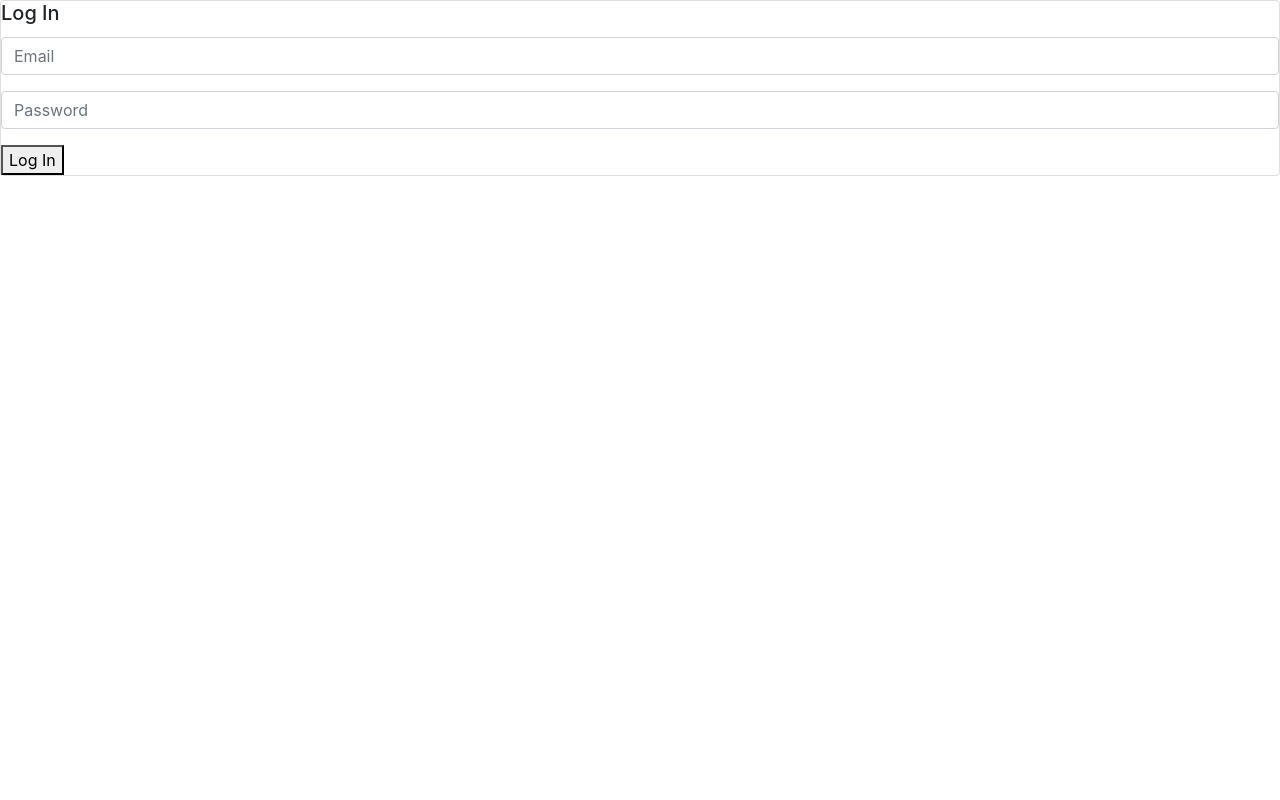
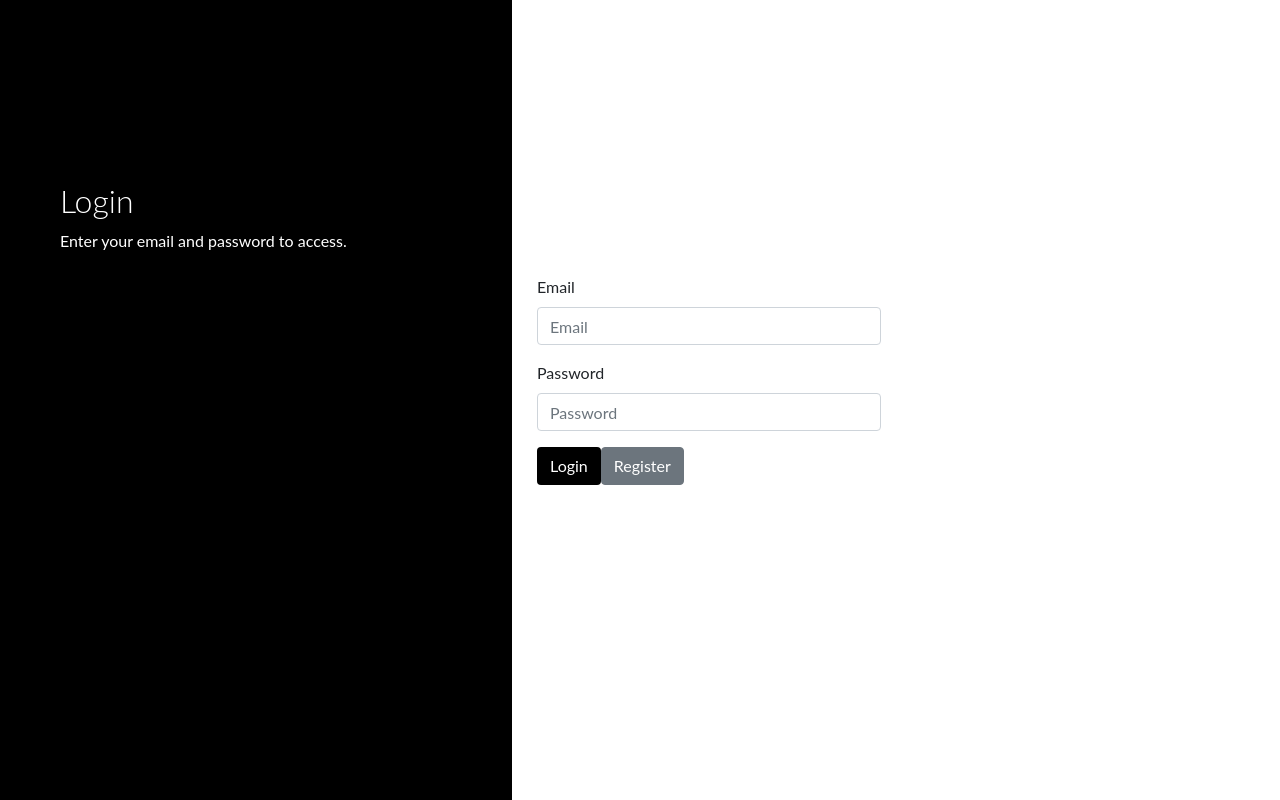
Before and after one commit to DangItJason/FitMe, a React (Create React App) app: page /login in a window 1280 px wide. Built offline with nearby package versions, Linux system fonts and the light colour scheme.

Commit message:
Added bootstrap theme to log-n

```diff
--- a/package.json
+++ b/package.json
@@ -7,6 +7,7 @@
     "@testing-library/react": "^9.5.0",
     "@testing-library/user-event": "^7.2.1",
     "bootstrap": "^4.4.1",
+    "mdbreact": "^4.26.0",
     "react": "^16.13.1",
     "react-bootstrap": "^1.0.1",
     "react-dom": "^16.13.1",
--- /dev/null
+++ b/src/components/Login.css
@@ -0,0 +1,75 @@
+body {
+    font-family: "Lato", sans-serif;
+}
+
+
+
+.main-head{
+    height: 150px;
+    background: #FFF;
+
+}
+
+.sidenav {
+    height: 100%;
+    background-color: #000;
+    overflow-x: hidden;
+    padding-top: 20px;
+}
+
+
+.main {
+    padding: 0px 10px;
+}
+
+@media screen and (max-height: 450px) {
+    .sidenav {padding-top: 15px;}
+}
+
+@media screen and (max-width: 450px) {
+    .login-form{
+        margin-top: 10%;
+    }
+
+    .register-form{
+        margin-top: 10%;
+    }
+}
+
+@media screen and (min-width: 768px){
+    .main{
+        margin-left: 40%;
+    }
+
+    .sidenav{
+        width: 40%;
+        position: fixed;
+        z-index: 1;
+        top: 0;
+        left: 0;
+    }
+
+    .login-form{
+        margin-top: 80%;
+    }
+
+    .register-form{
+        margin-top: 20%;
+    }
+}
+
+
+.login-main-text{
+    margin-top: 20%;
+    padding: 60px;
+    color: #fff;
+}
+
+.login-main-text h2{
+    font-weight: 300;
+}
+
+.btn-black{
+    background-color: #000 !important;
+    color: #fff;
+}
--- a/src/components/Login.js
+++ b/src/components/Login.js
@@ -1,8 +1,5 @@
 import React, { Component } from 'react';
-import Card from 'react-bootstrap/Card';
-import InputGroup from 'react-bootstrap/InputGroup';
-import FormControl from 'react-bootstrap/FormControl';
-import Form from 'react-bootstrap/Form';
+import './Login.css';
 
 class Login extends Component {
 
@@ -52,29 +49,45 @@ class Login extends Component {
 
 	render() {
 		return (
-			<Card>
-				<Card.Title>Log In</Card.Title>
-				<Form onSubmit={this.handleSubmit}>
-					<InputGroup className="mb-3">
-						<FormControl
+			<div>
+				<div className="sidenav">
+					<div className="login-main-text">
+						<h2>Login</h2>
+						<p>Enter your email and password to access.</p>
+					</div>
+				</div>
+				<div className="main">
+					<div className="col-md-6 col-sm-12">
+						<div className="login-form">
+							<form onSubmit={this.handleSubmit}>
+								<div className="form-group">
+									<label>Email</label>
+									<input
+										type="text"
+										className="form-control"
+										placeholder="Email"
+										name="email"
+										value={this.state.email}
 										onChange={this.handleChange}
-							name="email"
-							placeholder="Email"
-							value={this.state.email}
 									/>
-					</InputGroup>
-					<InputGroup className="mb-3">
-						<FormControl
-							onChange={this.handleChange}
+								</div>
+								<div className="form-group">
+									<label>Password</label>
+									<input
+										type="password"
+										className="form-control"
+										placeholder="Password"
+										value={this.state.password}
 										name="password"
-							placeholder="Password"
-							type="password"
-							value={this.state.password}
-						/>
-					</InputGroup>
-					<button type="submit" variant="primary">Log In</button>
-				</Form>
-			</Card>
+										onChange={this.handleChange} />
+								</div>
+								<button type="submit" className="btn btn-black">Login</button>
+								<button type="submit" className="btn btn-secondary">Register</button>
+							</form>
+						</div>
+					</div>
+				</div>
+			</div>
 		)
 	}
 }
```
Also changed, not shown: 1 other file (tests, documents, lock files or other folders). Lines whose indentation alone changed are shown as unchanged.
